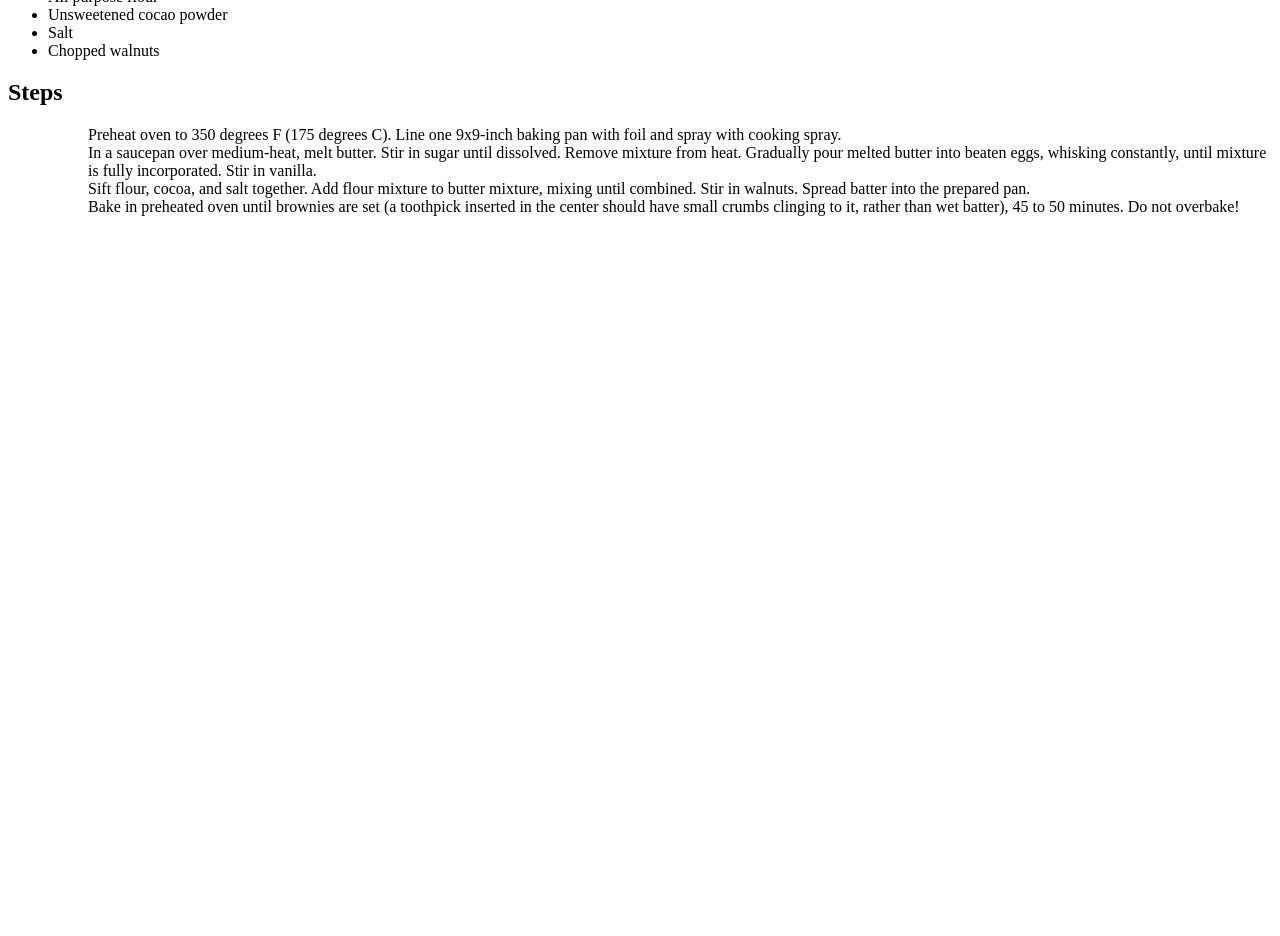
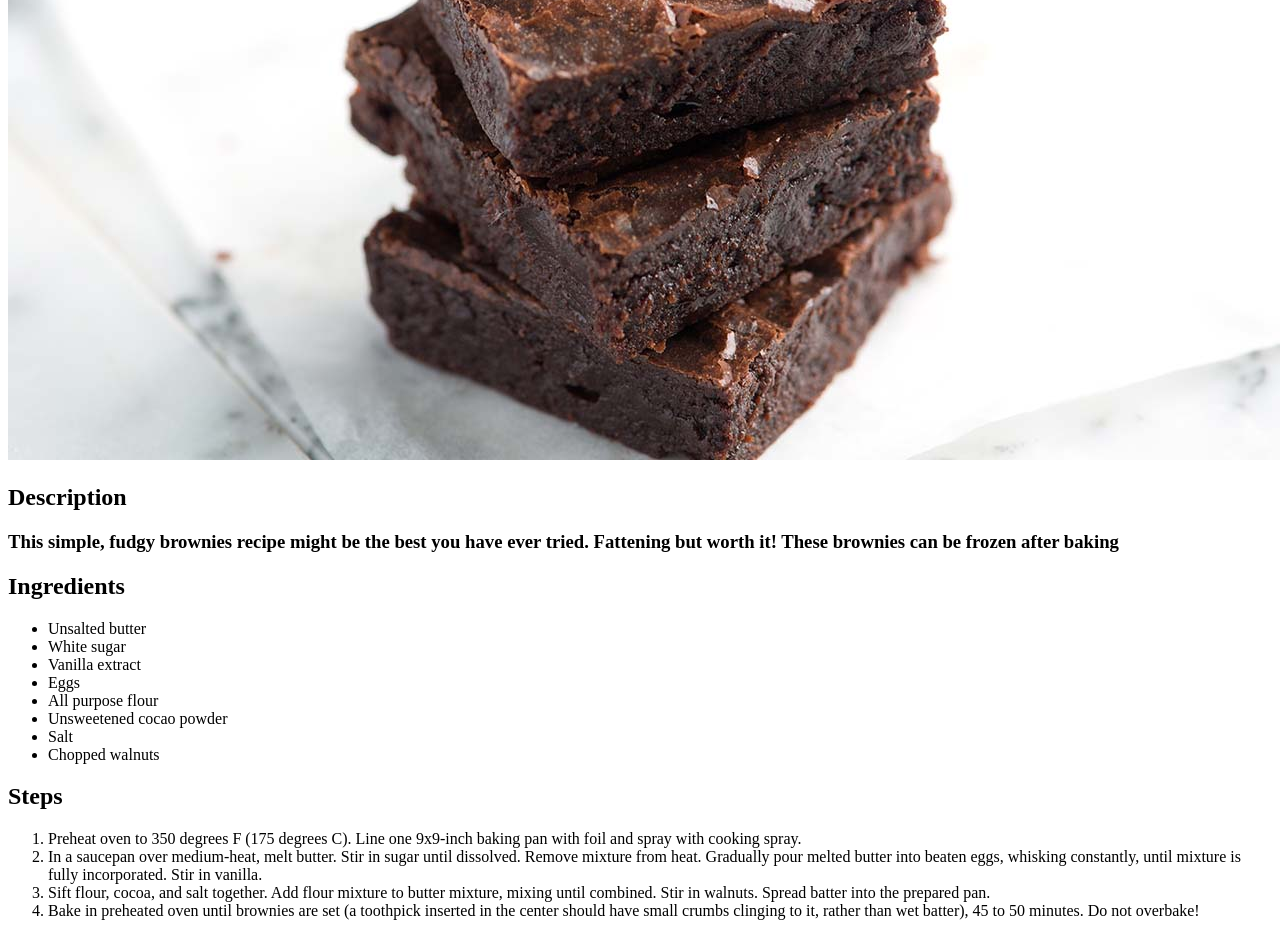
Before and after one commit to caroarc/odin-recipes, a plain HTML site: page recipes/brownies.html in a window 1280 px wide. Shown: the part 340-1276 px from the top of the page. Before the commit the page ends 800 px from the top, so only its background shows below. Drawn offline with Linux system fonts and the light colour scheme.

Commit message:
Updated the ordered lists to actually display correctly. Changed from ul to ol.

```diff
--- a/recipes/brownies.html
+++ b/recipes/brownies.html
@@ -6,7 +6,7 @@
     </head>
     <body>
         <h1>The Ultimate Brownie</h1>
-        <img src="./odin-recipes/images/mac.jpg">
+        <img src="../images/brownies.jpg">
         <h2>Description</h2>
         <h3>This simple, fudgy brownies recipe might be the best you have ever tried. Fattening but worth it! These brownies can be frozen after baking</h3>
             <h2>Ingredients</h2>
@@ -21,12 +21,12 @@
                 <li>Chopped walnuts</li>
             </ul>
             <h2>Steps</h2>
-            <ul>
-                <ol>Preheat oven to 350 degrees F (175 degrees C). Line one 9x9-inch baking pan with foil and spray with cooking spray.</ol>
-                <ol>In a saucepan over medium-heat, melt butter. Stir in sugar until dissolved. Remove mixture from heat. Gradually pour melted butter into beaten eggs, whisking constantly, until mixture is fully incorporated. Stir in vanilla.</ol>
-                <ol>Sift flour, cocoa, and salt together. Add flour mixture to butter mixture, mixing until combined. Stir in walnuts. Spread batter into the prepared pan.</ol>
-                <ol>Bake in preheated oven until brownies are set (a toothpick inserted in the center should have small crumbs clinging to it, rather than wet batter), 45 to 50 minutes. Do not overbake!</ol>
-            </ul>
+            <ol>
+                <li>Preheat oven to 350 degrees F (175 degrees C). Line one 9x9-inch baking pan with foil and spray with cooking spray.</li>
+                <li>In a saucepan over medium-heat, melt butter. Stir in sugar until dissolved. Remove mixture from heat. Gradually pour melted butter into beaten eggs, whisking constantly, until mixture is fully incorporated. Stir in vanilla.</li>
+                <li>Sift flour, cocoa, and salt together. Add flour mixture to butter mixture, mixing until combined. Stir in walnuts. Spread batter into the prepared pan.</li>
+                <li>Bake in preheated oven until brownies are set (a toothpick inserted in the center should have small crumbs clinging to it, rather than wet batter), 45 to 50 minutes. Do not overbake!</li>
+            </ol>
 
     </body>
 </html>
```
Also changed, not shown: recipes/macandcheese.html (+6 -6 lines), recipes/sugarcookies.html (+6 -6 lines).
